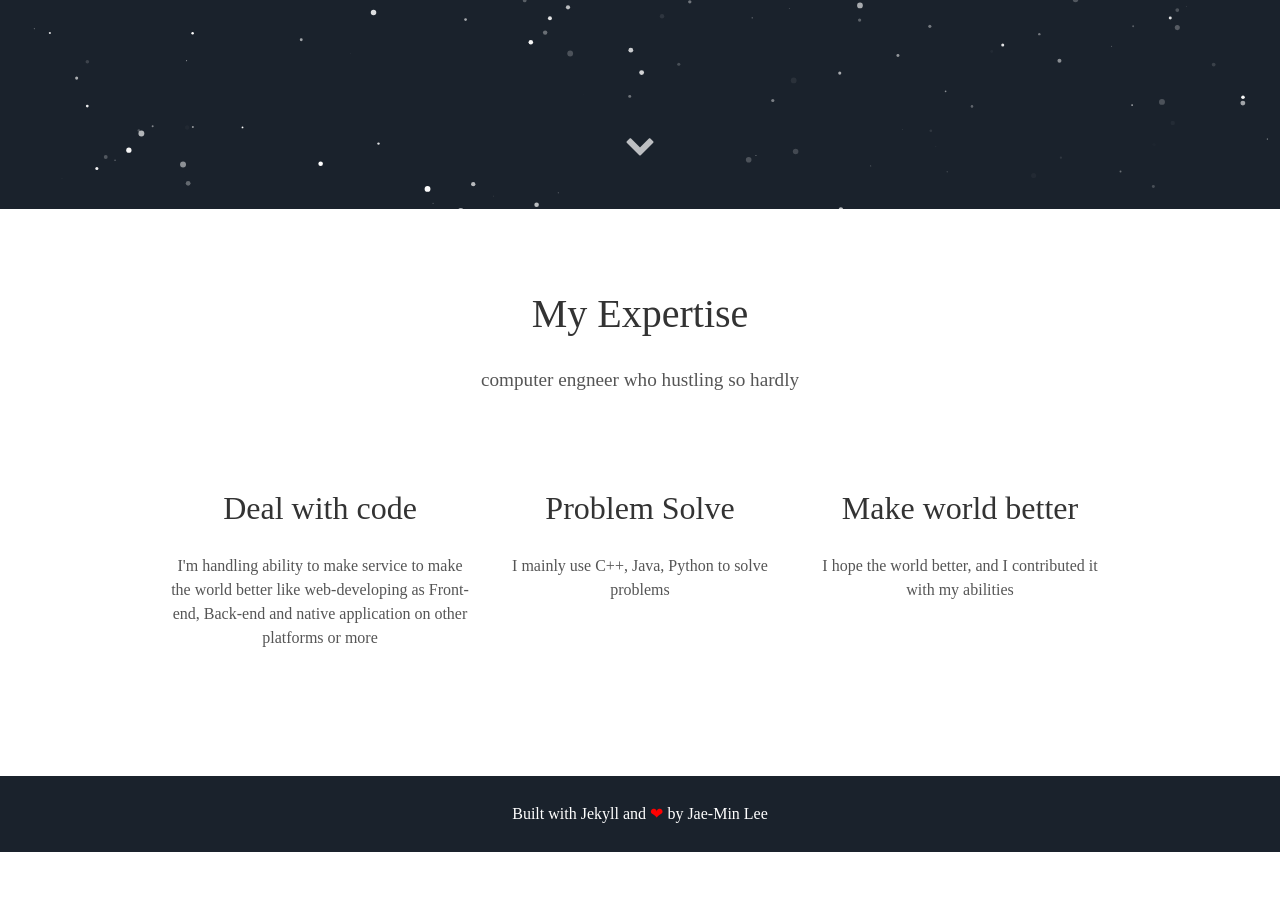
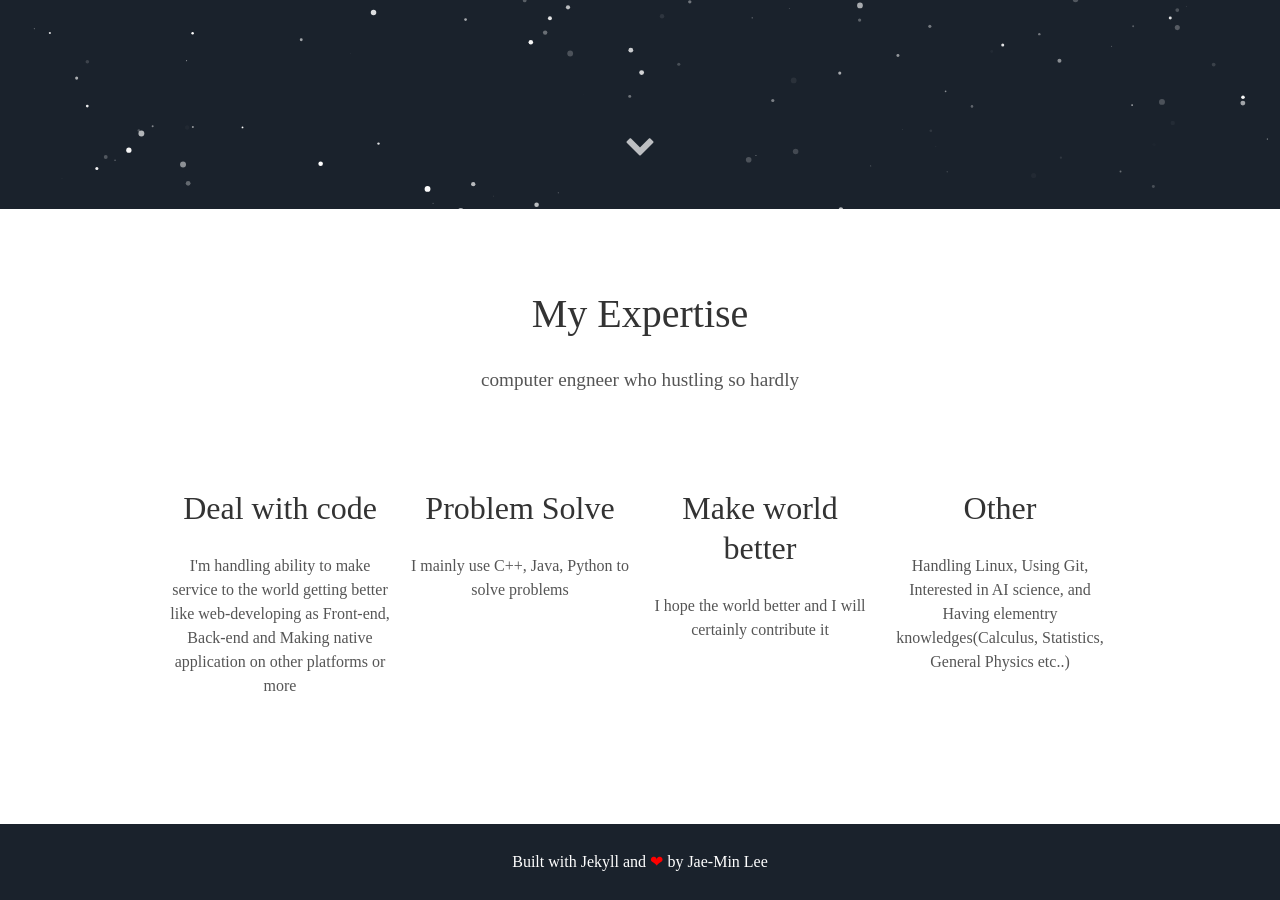
Before and after one commit to kozinovy/kozinovy.github.io, a Jekyll site: the page built from index.html, in a window 1280 px wide and 900 px high, scrolled down 691 px. Built offline with Jekyll 4.4.1, drawn with Linux system fonts in a browser that asks for light colours; some web fonts are replaced; before the commit the page ends 1543 px from its top, so only the background shows below that.

Commit message:
Update about.html

```diff
--- a/_includes/about.html
+++ b/_includes/about.html
@@ -5,7 +5,7 @@
 <div class="user">
   <div class="tech">
     <h2>Deal with code</h2>
-    <p>I'm handling ability to make service to make the world better like web-developing as Front-end, Back-end and native application on other platforms or more</p>
+    <p>I'm handling ability to make service to the world getting better like web-developing as Front-end, Back-end and Making native application on other platforms or more</p>
   </div>
   <div class="tech">
     <h2>Problem Solve</h2>
@@ -13,6 +13,10 @@
   </div>
   <div class="tech">
     <h2>Make world better</h2>
-    <p>I hope the world better, and I contributed it with my abilities</p>
+    <p>I hope the world better and I will certainly contribute it</p>
+  </div>
+  <div class="tech">
+    <h2>Other</h2>
+    <p>Handling Linux, Using Git, Interested in AI science, and Having elementry knowledges(Calculus, Statistics, General Physics etc..)</p>
   </div>
 </div>
```
